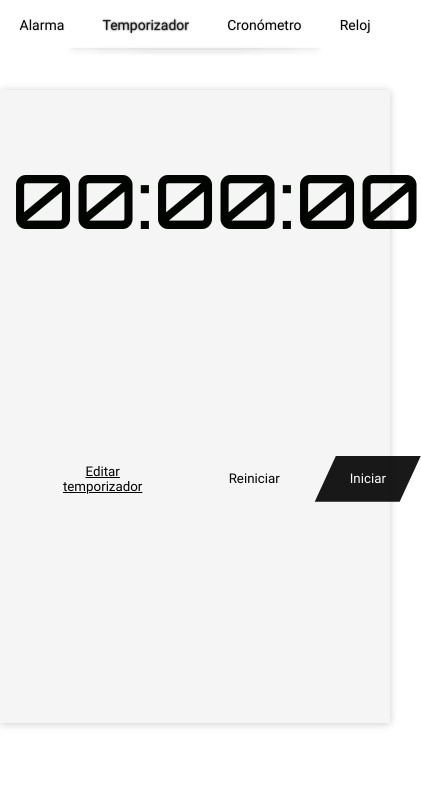
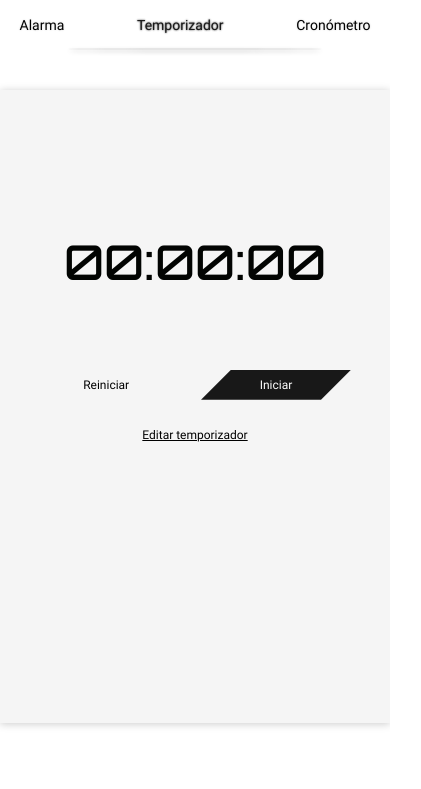
Before and after one commit to sagudecod97/watch-js, a plain HTML site: page src/timer.html in a window 390 px wide. Shown: the top 789 px of the page, 421 px wide, since content can reach past the window. Drawn offline with Linux system fonts and the light colour scheme; files whose address does not match are found by name.

Commit message:
Added mobile styles to the timer

```diff
--- a/src/styles/tempo-config.css
+++ b/src/styles/tempo-config.css
@@ -145,3 +145,27 @@
 .--btn-left {
   justify-self: flex-start;
 }
+
+@media (max-width: 1024px) {
+  .tempo-config {
+    top: 10%;
+    left: 50%;
+    transform: translate(-50, 0);
+    height: 80%;
+    width: 70vw;
+  }
+
+  .tempo-config_body-buttons {
+    justify-content: center;
+  }
+}
+
+@media (max-width: 767px) {
+  .tempo-config {
+    top: 0;
+    left: 0;
+    transform: translate(0, 0);
+    width: 100%;
+    height: 100%;
+  }
+}
--- a/src/styles/tempo-done.css
+++ b/src/styles/tempo-done.css
@@ -58,3 +58,23 @@
   font-size: 1.6rem;
   padding-bottom: 3.5rem;
 }
+
+@media (max-width: 1024px) {
+  .tempo-done {
+    top: 15%;
+    left: 50%;
+    transform: translate(-50%, 0%);
+    width: 65%;
+    height: 30%;
+  }
+}
+
+@media (max-width: 767px) {
+  .tempo-done {
+    top: 15%;
+    left: 10%;
+    transform: translate(-5%, 0%);
+    width: 90%;
+    height: 50%;
+  }
+}
--- a/src/styles/tempo.css
+++ b/src/styles/tempo.css
@@ -25,3 +25,67 @@
   display: flex;
   justify-content: center;
 }
+
+@media (max-width: 1024px) {
+  .tempo  {
+    width: 100%;
+    left: 0;
+  }
+
+  .tempo_time {
+    font-size: 12.8rem;
+  }
+
+  .tempo_buttons button {
+    font-size: 3rem;
+  }
+}
+
+@media (max-width: 767px) {
+  .tempo {
+    flex-direction: column;
+    justify-content: flex-start;
+  }
+  .tempo_time {
+    padding-bottom: 20%;
+    padding-top: 20%;
+    width: 100%;
+    font-size: 4.8rem;
+    text-align: center;
+  }
+
+  .tempo_buttons {
+    width: 100%;
+    position: relative;
+  }
+
+  .tempo_buttons button {
+    font-size: 1.2rem;
+    max-width: 150px;
+  }
+
+  .tempo_buttons button:nth-child(1) {
+    position: absolute;
+    order: 3;
+    top: 50px;
+    left: 50%;
+    transform: translateX(-50%);
+    max-width: 200px;
+  }
+
+  .tempo_buttons button:nth-child(2) {
+    position: absolute;
+    top: 10%;
+    left: 8%;
+    order: 1;
+    width: 50%;
+  }
+
+  .tempo_buttons button:nth-child(3) {
+    position: absolute;
+    top: 10%;
+    right: 10%;
+    order: 2;
+    width: 50%;
+  }
+}
--- a/src/timer.html
+++ b/src/timer.html
@@ -25,9 +25,6 @@
             </li>
             <li class="header_list-item chrono-head">
                 <a href="">Cronómetro</a>
-            </li>
-            <li class="header_list-item watch-head">
-                <a href="">Reloj</a>
             </li>
         </ul>
 
```
